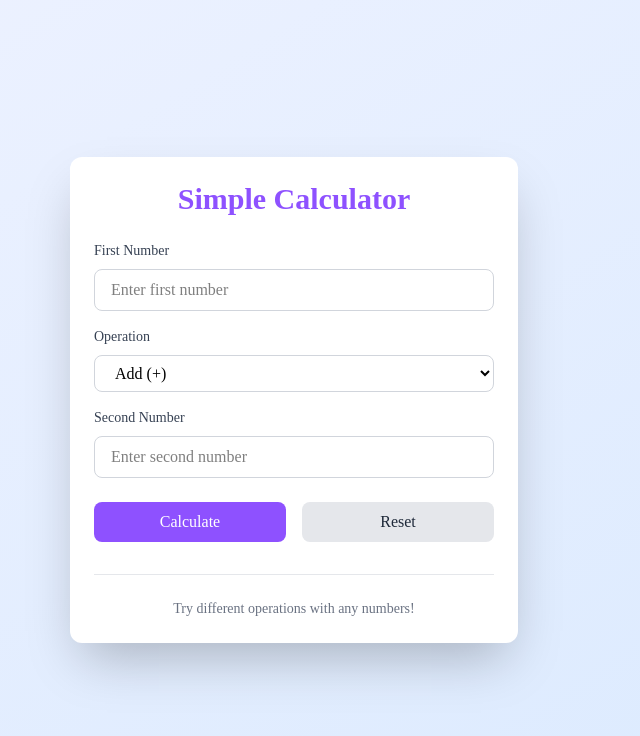
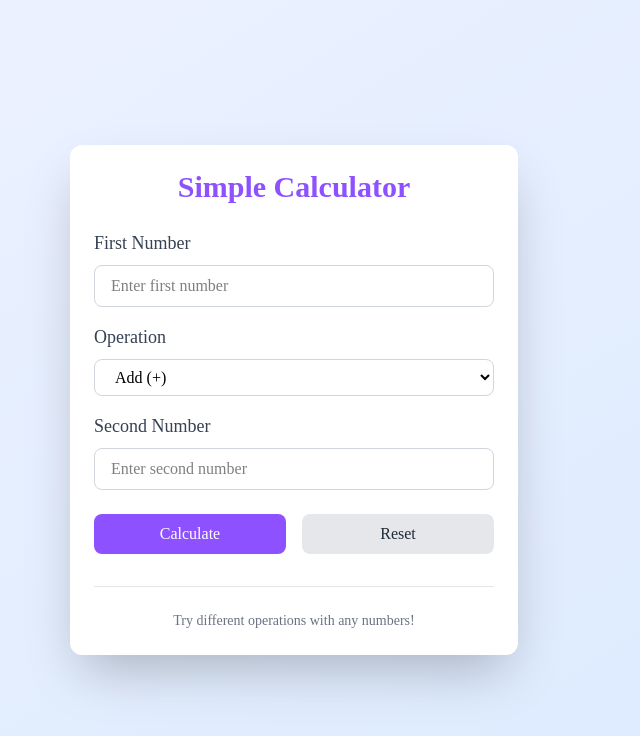
Before and after one commit to Muhinde234/shecancode-projects, a React (Vite) app in the folder Simple-calculator/: page / in a window 1280 px wide. Shown: the top 736 px of the page, without its empty margins (346-986 px from the left). Built offline with nearby package versions, Linux system fonts and the light colour scheme.

Commit message:
change made

```diff
--- a/Simple-calculator/src/Components/Calculator.jsx
+++ b/Simple-calculator/src/Components/Calculator.jsx
@@ -82,7 +82,7 @@
           <div className="space-y-2">
             <label
               htmlFor="num1"
-              className="block text-sm font-medium text-gray-700"
+              className="block text-lg font-medium text-gray-700"
             >
               First Number
             </label>
@@ -99,7 +99,7 @@
           <div className="space-y-2">
             <label
               htmlFor="operation"
-              className="block text-sm font-medium text-gray-700"
+              className="block text-lg font-medium text-gray-700"
             >
               Operation
             </label>
@@ -119,7 +119,7 @@
           <div className="space-y-2">
             <label
               htmlFor="num2"
-              className="block text-sm font-medium text-gray-700"
+              className="block text-lg font-medium text-gray-700"
             >
               Second Number
             </label>
```
